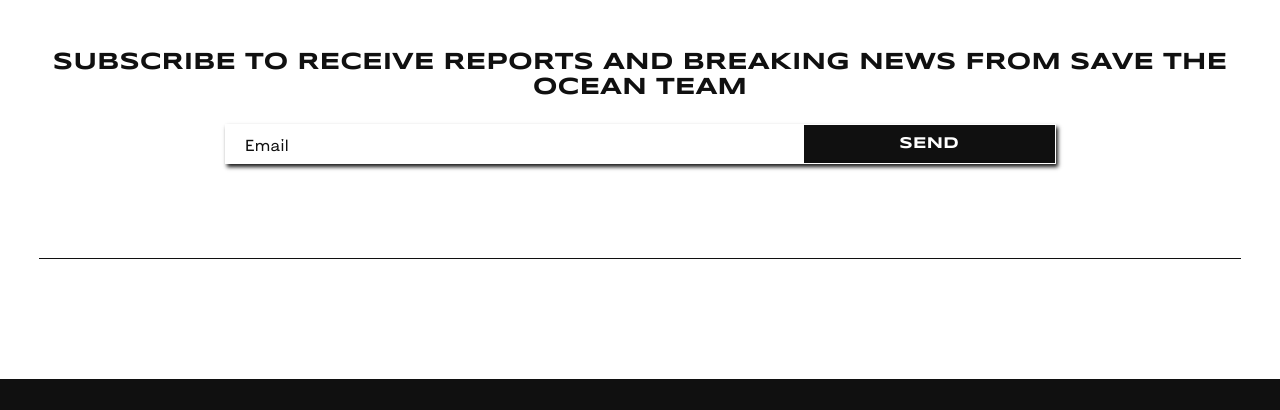
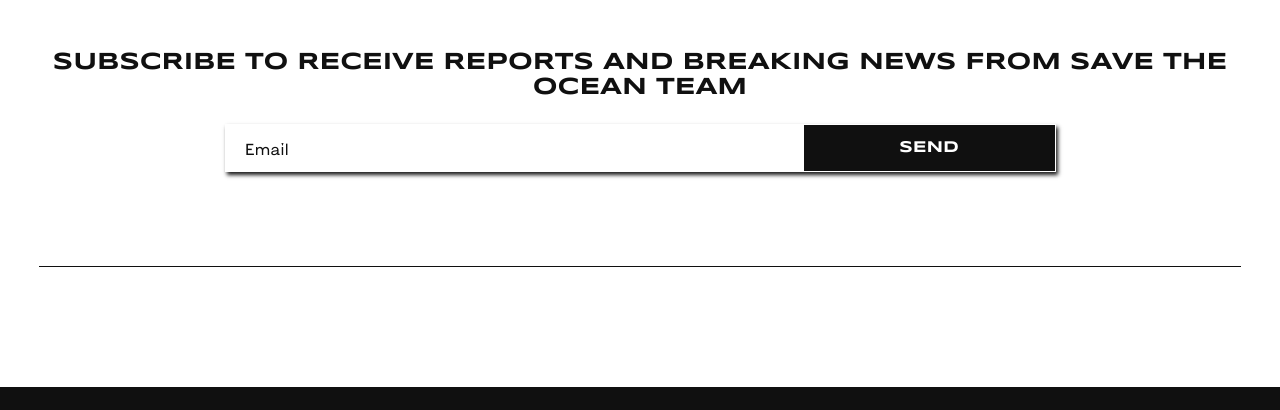
Before and after one commit to Anton-Liada/landing-Ocean, a website built with Parcel: page src/index.html in a window 1280 px wide. Shown: the part 1280-1690 px from the top of the page. Built offline with nearby package versions, Linux system fonts and the light colour scheme.

Commit message:
form height was changed

```diff
--- a/src/styles/common/_form.scss
+++ b/src/styles/common/_form.scss
@@ -10,7 +10,7 @@
 
 .form-content {
   width: 100%;
-  height: 40px;
+  height: 48px;
   box-shadow: 2px 3px 4px $color-dark-gray;
   overflow: hidden;
 
@@ -100,12 +100,11 @@
   &__submit-email
   &__after-submit {
     position: absolute;
-    top: 0;
+    top: 50%;
     left: 0;
     width: 100%;
     height: 100%;
     text-align: center;
-    line-height: 38px;
     transition: all $transition-time ease-in-out;
   }
 
```
Also changed, not shown: src/main.css, 1 other file.
